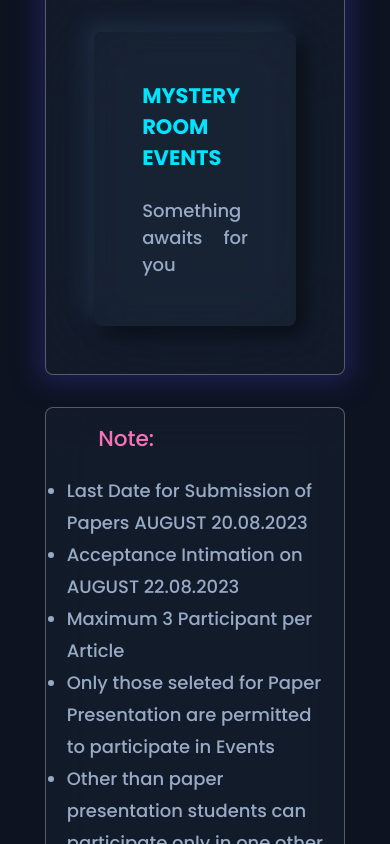
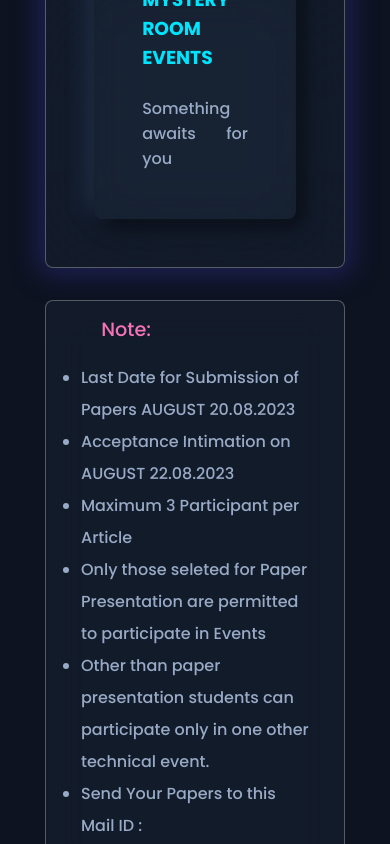
Before and after one commit to codewithmurali/decra, a React (Vite) app: page / in a window 390 px wide. Shown: the part 5345-6189 px from the top of the page. Built offline with nearby package versions, Linux system fonts and the light colour scheme.

Commit message:
making changes for responsiveness

```diff
--- a/src/Pages/About/About.module.css
+++ b/src/Pages/About/About.module.css
@@ -27,7 +27,7 @@
   word-spacing: 5px;
 }
 
-@media only screen and (min-width: 320px) and (max-width: 479px) {
+@media only screen and (min-width: 300px) and (max-width: 479px) {
   .about {
     min-height: 140vh;
     margin-block: 4rem;
--- a/src/Pages/Events/Events.module.css
+++ b/src/Pages/Events/Events.module.css
@@ -1,7 +1,7 @@
 .Events {
   padding-block: 2rem;
   width: 100%;
-  font-size: large;
+  font-size: medium;
   position: relative;
   text-align: justify;
   border-bottom: 1px solid #f8fafc1c;
```
